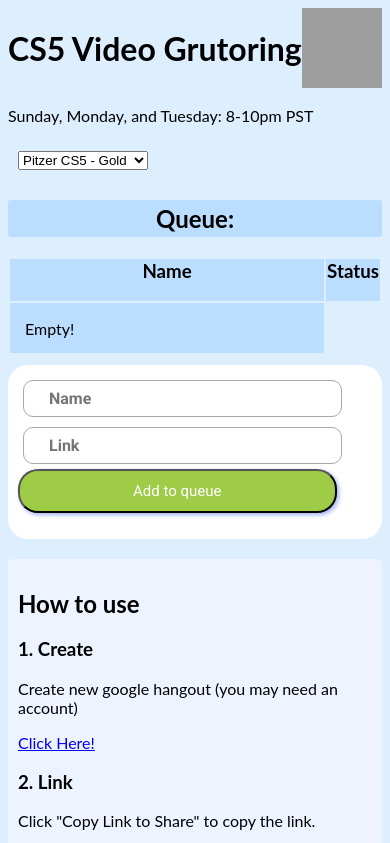
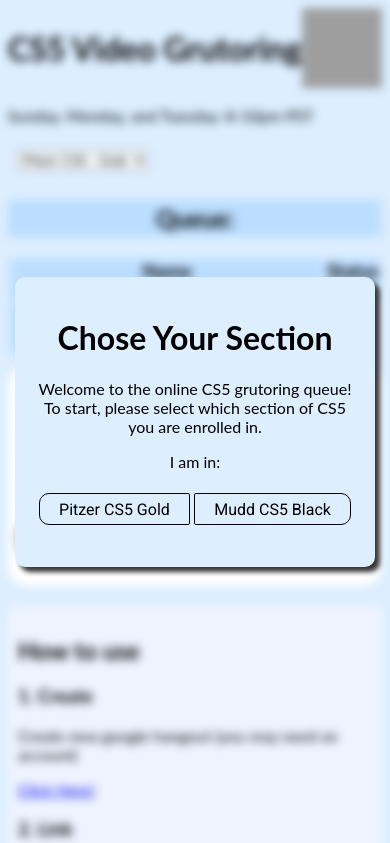
Before and after one commit to harrismcc/grutor-site, a PHP site: page /index.php?section=index in a window 390 px wide. Shown: the top 843 px of the page. Run offline with PHP 8.4, Linux system fonts and the light colour scheme; data comes from the database, SQL or seed files in the repository; some libraries are stand-ins or nearby versions; grey boxes are pictures that could not be loaded.

Commit message:
added section selection modal and email input

```diff
--- a/StyleSheet.css
+++ b/StyleSheet.css
@@ -228,6 +228,72 @@ label {
 
      margin:10px;
  }
+/******** MODAL **********/
+#selection-modal{
+    min-width: 320px;
+    min-height: 250px;
+    box-shadow: 5px 5px 5px #353535;
+    text-align: center;
+    background: #ddeeff;
+    position: absolute;
+    margin: auto;
+    top: 0;
+    right: 0;
+    bottom: 0;
+    left: 0;
+    width: 30%;
+    height: 25%;
+    z-index: 2;
+    border-radius: 10px;
+    padding: 20px;
+}
+
+a.mySelector{
+    display:inline-block;
+    padding:0.35em 1.2em;
+    border:0.1em solid #000000;
+    margin:0 0.3em 0.3em 0;
+    border-radius:0.12em;
+    box-sizing: border-box;
+    text-decoration:none;
+    font-family:'Roboto',sans-serif;
+    font-weight:300;
+    color:#000000;
+    text-align:center;
+    transition: all 0.2s;
+}
+a.mySelector:hover{
+    color:#000000;
+    background-color:#9ecc46;
+}
+@media all and (max-width:30em){
+a.mySelector{
+    display:block;
+    margin:0.4em auto;
+     }
+    }
+
+a.mySelectorLeft{
+    border-top-left-radius: 10px;
+    border-bottom-left-radius: 10px;
+    margin-right: 0px;
+}
+a.mySelectorRight{
+    border-top-right-radius: 10px;
+    border-bottom-right-radius: 10px;
+    margin-left: 0px;
+}
+.selectorContainer{
+    width: 100%;
+    margin: auto;
+    top: 0;
+    right: 0;
+    bottom: 0;
+    left: 0;
+    width: 100%;
+    height: 30%;
+}
+
 
  /* FOR MOBILE */
  @media only screen and (max-width: 600px) {
--- a/index.php
+++ b/index.php
@@ -22,7 +22,7 @@
     $_SESSION["admin"] = 0;
 
     ?>
-
+    <script src="https://cdn.jsdelivr.net/npm/js-cookie@rc/dist/js.cookie.min.js"></script>
     <script type="text/javascript">
         chatboxDotted = '<ion-icon name="chatbox-ellipses-outline"></ion-icon>';
         chatbox = '<ion-icon name="chatbox-outline"></ion-icon>';
@@ -88,14 +88,39 @@
 
 
 
+
+
         //things to do once elements are all loaded ( on submit form, on change course selector)
         $(document).ready(function () {
+
+            //check to see if modal should be loaded
+            if (Cookies.get("selectedSectionId") == undefined){
+                //no section cookie stored, make user choose
+                $("#selection-modal").css("visibility", "visible");
+                $("#mainContent").css("filter","blur(5px)");
+
+            }else {
+                //section cookie stored, load it and don't show modal
+                if (Cookies.get("selectedSectionId") == "1"){
+                    $('#sectionList option[value=1]').attr('selected','selected')
+                    $("#hours").html("Sunday, Monday, and Tuesday: 8-10pm PST")
+                    $("#queueTitle").text("Pitzer CS5 Gold Queue")
+                }else{
+                    $('#sectionList option[value=2]').attr('selected','selected')
+                    $("#hours").html("<a href='https://docs.google.com/document/d/1qf-CaakB0EPNQc0a8GWiwGvCGhDqbBwUgLe8pon4H_A/edit' target='_blank'>View Hours</a>")
+                    $("#queueTitle").text("Mudd CS5 Black Queue")
+                }
+                refresh();
+
+            }
+
+
             $("#submitButton").click(function(event){
                 event.preventDefault();
                 // disabled the submit button
                 $("#btnSubmit").prop("disabled", true);
 
-                $.post("/addtoqueue.php", {name : $("#name").val(), link : $("#link").val(), section: Number($("#sectionList").val())}, function (data){
+                $.post("/addtoqueue.php", {name : $("#name").val(), link : $("#link").val(),email: $("#email").val(), section: Number($("#sectionList").val())}, function (data){
                     refresh();
                 });
             });
@@ -106,12 +131,30 @@
 
                 section = Number($("#sectionList").val());
 
+                //set cookie to reflect section change
+                Cookies.set("selectedSectionId",section);
+
+
                 if (section == 1){
+                    $("#queueTitle").text("Pitzer CS5 Gold Queue")
                     $("#hours").html("Sunday, Monday, and Tuesday: 8-10pm PST")
                 } else if (section == 2){
                     $("#hours").html("<a href='https://docs.google.com/document/d/1qf-CaakB0EPNQc0a8GWiwGvCGhDqbBwUgLe8pon4H_A/edit' target='_blank'>View Hours</a>")
+                    $("#queueTitle").text("Mudd CS5 Black Queue")
                 }
 
+            })
+
+            $(".mySelector").click(function(event){
+                event.preventDefault();
+                $("#mainContent").css("filter","");
+                $("#selection-modal").css("visibility", "hidden")
+
+                if (Cookies.get("selectedSectionId") == undefined){
+                    Cookies.set("selectedSectionId",Number($(this).attr("sectionId")));
+
+                }
+                refresh();
             })
 
 
@@ -126,6 +169,27 @@
 
 </head>
 <body>
+
+    <div id="selection-modal" style="visibility: hidden" class="modal-window">
+
+        <h1>Chose Your Section</h1>
+
+        <p>Welcome to the online CS5 grutoring queue! To start, please select which section of CS5 you are enrolled in.</p>
+
+        <div class="selectorContainer">
+            <p>I am in:</p>
+            <div style="display:inline-block">
+                <a class="mySelector mySelectorLeft" sectionId="1">Pitzer CS5 Gold</a>
+            </div>
+            <div style="display:inline-block">
+                <a class="mySelector mySelectorRight" sectionId="2">Mudd CS5 Black</a>
+            </div>
+        </div>
+
+
+    </div>
+
+    <div id="mainContent">
         <div id="title">
             <h1>CS5 Video Grutoring</h1>
             <img class="alien" style="width:80px; height:80px"; src="https://www.cs.hmc.edu/twiki/pub/CS5/HMCCS5Skin/alien.png" onmouseover="this.src='http://stmedia.stimg.co/ctyp_7911c9_spamcan.png?w=800';" onmouseout="this.src='https://www.cs.hmc.edu/twiki/pub/CS5/HMCCS5Skin/alien.png';">
@@ -140,7 +204,7 @@
                 <option value = "2">Mudd CS5 - Black</option>
                 </select>
                 <input type="hidden" id="alt-section" value="<?php if (isset($_GET['section'])){echo($_GET["section"]);}?>" />
-        <h2 class="header-row">Queue:</h2>
+            <h2 id="queueTitle" class="header-row">Queue:</h2>
 
                 <table id="queue-table" class="queue-table">
                     <thead>
@@ -157,6 +221,7 @@
             <div id="submit-new">
                 <form>
                     <input class="myFormInput" type="text" id="name" name="name" placeholder="Name" required></input><br>
+                    <input class="myFormInput" type="text" id="email" name="email" placeholder="Email (optional)"></input><br>
                     <input class="myFormInput" type="text" id="link" name="link" placeholder="Link" required></input><br>
                     <input class="myButton" type="submit" id="submitButton" value="Add to queue"/>
                 </form>
@@ -191,6 +256,7 @@
                 <a href="http://grutoring.com/admin.php">Admin Page</a>
             </p>
         </div>
+    </div>
 
 
 
```
Also changed, not shown: addtoqueue.php (+9 -1 lines), admin.php (+14 -3 lines). Lines whose indentation alone changed are shown as unchanged.
